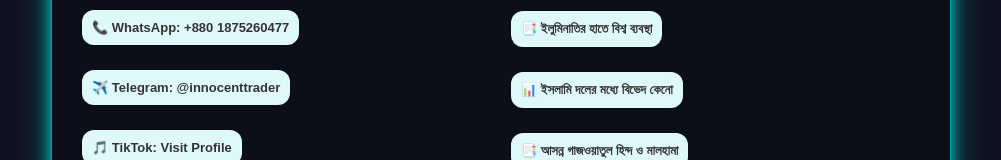
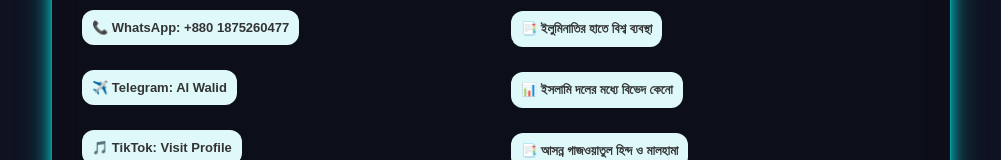
Before and after one commit to alwalidislam/Profile, a plain HTML site: page index.html in a window 1280 px wide. Shown: the part 1284-1444 px from the top of the page, without its empty margins (139-1140 px from the left). Drawn offline with Linux system fonts and the light colour scheme.

Commit message:
Add files via upload

```diff
--- a/index.html
+++ b/index.html
@@ -339,7 +339,7 @@ header, .container, footer {
       <div class="contact-list">
         <a href="mailto:mdwalidislam26@gmail.com" class="contact-item">📧 Email: mdwalidislam26@gmail.com</a>
         <a href="tel:+8801875260477" class="contact-item">📞 WhatsApp: +880 1875260477</a>
-        <a href="https://t.me/alwalidislam" target="_blank" class="contact-item">✈️ Telegram: @innocenttrader</a>
+        <a href="https://t.me/alwalidislam" target="_blank" class="contact-item">✈️ Telegram: Al Walid</a>
         <a href="https://vm.tiktok.com/ZSHK7uLhdPDd2-CFp93/" target="_blank" class="contact-item">🎵 TikTok: Visit Profile</a>
         <a href="https://www.facebook.com/share/1HGkcC9WfR/" target="_blank" class="contact-item">📘 Facebook: Profile</a>
       </div>
```
